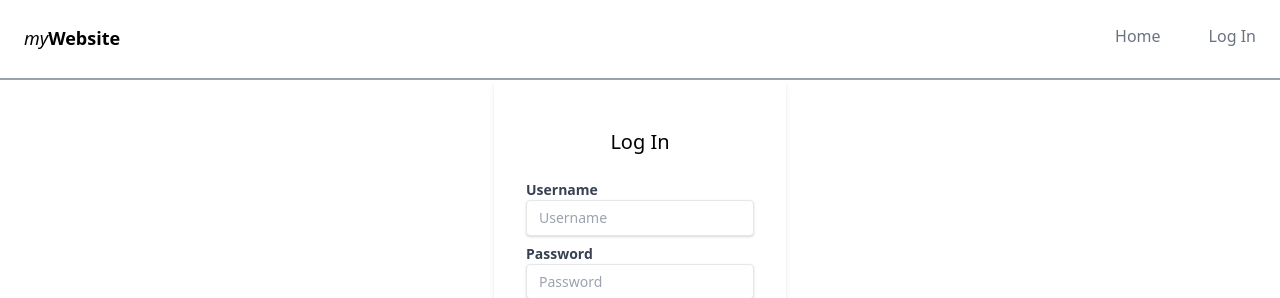
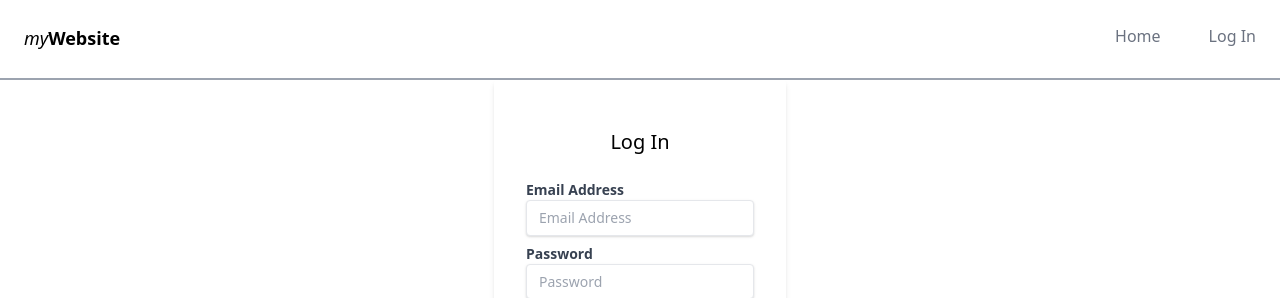
Before and after one commit to crunchytee/my-first-web-app, a React (Create React App) app: page /login in a window 1280 px wide. Shown: the top 298 px of the page. Built offline with nearby package versions, Linux system fonts and the light colour scheme.

Commit message:
Added login auth, need to add conditions for login

```diff
--- a/src/components/DeleteUser.js
+++ b/src/components/DeleteUser.js
@@ -1,5 +1,3 @@
-import { useState } from "react/cjs/react.development";
-
 const DeleteUser = (props) => {
   // Push updates to the db on form submit / handlesubmit
   const onSubmit = async () => {
--- a/src/components/Login.js
+++ b/src/components/Login.js
@@ -13,15 +13,17 @@ const Login = () => {
     formState: { errors },
   } = useForm({ mode: "onBlur" });
   const history = useHistory();
-  const onSubmit = (data) => {
-    console.log(data);
-    // fetch("http://127.0.0.1:5000/signup", {
-    //   method: "POST",
-    //   body: JSON.stringify(data),
-    //   headers: {
-    //     "Content-Type": "application/json",
-    //   },
-    // });
+  const onSubmit = async (data) => {
+    const response = await fetch("http://127.0.0.1:5000/login", {
+      method: "POST",
+      body: JSON.stringify(data),
+      headers: {
+        "Content-Type": "application/json",
+      },
+    });
+    console.log(response.status);
+
+    //TODO: Implement response checking / conditions based on status code
     setAuthenticated(true);
     history.push("/dashboard");
   };
@@ -35,24 +37,25 @@ const Login = () => {
           Log In
         </div>
         <label
-          htmlFor="username"
+          htmlFor="email-address"
           className="block text-gray-700 text-sm font-bold mb-2"
         >
-          Username
+          Email Address
           <input
-            id="username"
+            id="email-address"
             className="w-100% md:w-fit-content block shadow appearance-none border rounded py-2 px-3 text-gray-700 leading-tight focus:outline-none focus:shadow-outline"
-            placeholder="Username"
-            {...register("username", {
-              required: "Username required",
-              pattern: {
-                value: USERNAME,
-                message: "Invalid username. Try 'admin'",
-              },
+            placeholder="Email Address"
+            {...register("email-address", {
+              required: "Email Address required",
+              // There is no pattern
+              // pattern: {
+              //   value: USERNAME,
+              //   message: "Invalid email address",
+              // },
             })}
           />
-          {errors["username"] && (
-            <p className="text-red-500">{errors["username"].message}</p>
+          {errors["email-address"] && (
+            <p className="text-red-500">{errors["email-address"].message}</p>
           )}
         </label>
         <label
@@ -66,10 +69,11 @@ const Login = () => {
             placeholder="Password"
             {...register("password", {
               required: "Password required",
-              pattern: {
-                value: PASWORD,
-                message: "Invalid password. Try 'password'",
-              },
+              //There is no pattern
+              // pattern: {
+              //   value: PASWORD,
+              //   message: "Invalid password. Try 'password'",
+              // },
             })}
           />
           {errors["password"] && (
--- a/src/components/UserList.js
+++ b/src/components/UserList.js
@@ -22,7 +22,7 @@ const UserList = (props) => {
         {props.username}
       </button>
       <button className="text-left" onClick={toggleEditModal}>
-        {props.password}
+        {props.password.substring(0, 25)}...
       </button>
       <Modal
         isOpen={isEditOpen}
--- a/src/components/Welcome.js
+++ b/src/components/Welcome.js
@@ -18,6 +18,12 @@ const Welcome = () => {
               <Link to="/dashboard">Dashboard?</Link>
             </button>
           </h1>
+          <h1 className="block p-6 w-fit-content">
+            First time here?{" "}
+            <Link to="/signup" className="text-blue-500 underline">
+              Sign Up
+            </Link>
+          </h1>
         </div>
       </div>
     </div>
```
